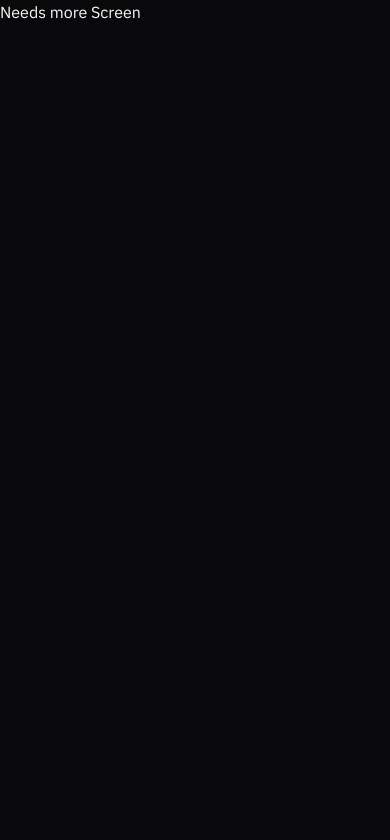
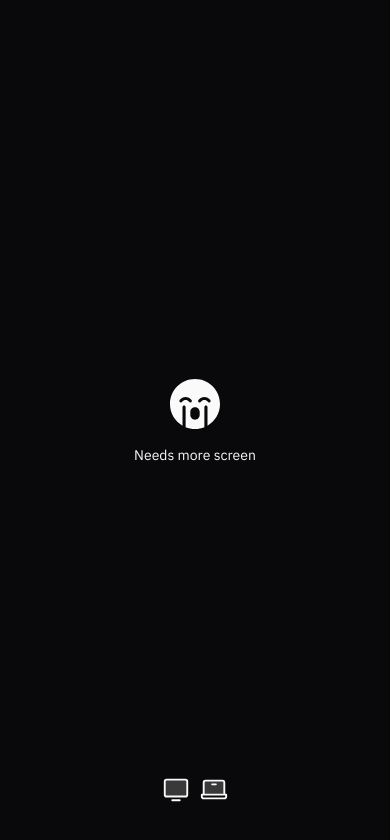
Before and after one commit to pro-khar/resume-builder, a React (Vite) app: page / in a window 390 px wide. Shown: the top 840 px of the page. Built offline with nearby package versions, Linux system fonts and the light colour scheme.

Commit message:
moreScreen

```diff
--- a/src/app/Topbar/modules/print.tsx
+++ b/src/app/Topbar/modules/print.tsx
@@ -5,7 +5,7 @@ function Print() {
   const handlePrint = () => {};
   return (
     <div>
-      <Button onClick={handlePrint}>
+      <Button onClick={handlePrint} disabled>
         <FaPrint />
       </Button>
     </div>
--- a/src/app/morescreen.tsx
+++ b/src/app/morescreen.tsx
@@ -1,9 +1,20 @@
-import React from 'react'
+import React from "react";
+import { FaFaceSadCry } from "react-icons/fa6";
+import { PiMonitorDuotone, PiLaptopDuotone } from "react-icons/pi";
 
 function Morescreen() {
   return (
-    <div className='md:hidden xl:hidden 2xl:hidden'>Needs more Screen</div>
-  )
+    <div className="md:hidden xl:hidden 2xl:hidden flex justify-center items-center h-screen">
+      <div className="flex flex-col items-center gap-4">
+        <FaFaceSadCry className="text-[50px]" />
+        <p className="text-sm">Needs more screen</p>
+        <div className="text-3xl flex gap-2 absolute bottom-10">
+          <PiMonitorDuotone/>
+          <PiLaptopDuotone/>
+        </div>
+      </div>
+    </div>
+  );
 }
 
-export default Morescreen
+export default Morescreen;
```
